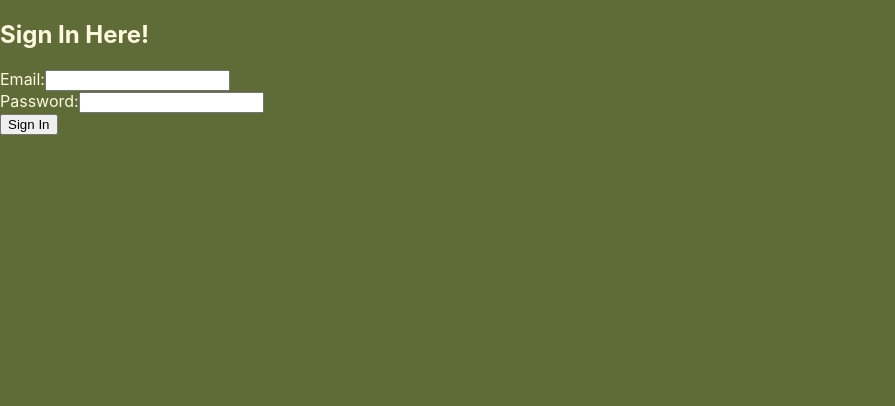
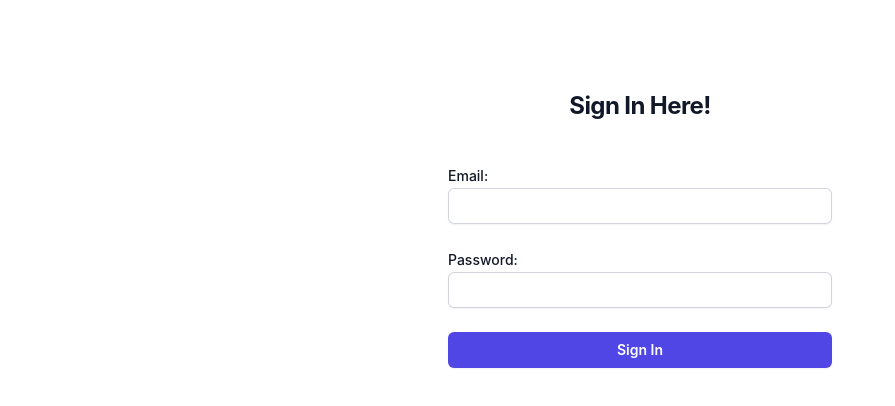
Before and after one commit to nealchapman1995/water_wise, a React (Create React App) app: page / in a window 1280 px wide. Shown: the top 406 px of the page, without its empty margins (0-895 px from the left). Built offline with nearby package versions, Linux system fonts and the light colour scheme; no server answers.

Commit message:
added tailwind css

```diff
--- a/package.json
+++ b/package.json
@@ -38,6 +38,8 @@
     ]
   },
   "devDependencies": {
-    "@babel/plugin-proposal-private-property-in-object": "^7.21.11"
+    "@babel/plugin-proposal-private-property-in-object": "^7.21.11",
+    "@tailwindcss/forms": "^0.5.7",
+    "tailwindcss": "^3.4.9"
   }
 }
--- a/src/Signin.js
+++ b/src/Signin.js
@@ -22,19 +22,23 @@ const SignInForm = ({ setUser }) => {
     };
 
   return (
-    <div>
-        <h2>Sign In Here!</h2>
-        <form onSubmit={handleSignIn}>
-            <div>
-                <label>Email:</label>
-                <input type="email" value={email} onChange={(e) => setEmail(e.target.value)} required></input>
-            </div>
-            <div>
-                <label>Password:</label>
-                <input type="password" value={password} onChange={(e) => setPassword(e.target.value)} required></input>
-            </div>
-            <button type="submit">Sign In</button>
-        </form>
+    <div className="flex min-h-full flex-1 flex-col justify-center px-6 py-12 lg:px-8">
+        <h2 className="mt-10 text-center text-2xl font-bold leading-9 tracking-tight text-gray-900">Sign In Here!</h2>
+        <div className="mt-10 sm:mx-auto sm:w-full sm:max-w-sm">
+            <form onSubmit={handleSignIn} className="space-y-6">
+                <div>
+                    <label className="block text-sm font-medium leading-6 text-gray-900">Email:</label>
+                    <input type="email" value={email} onChange={(e) => setEmail(e.target.value)} required className="block w-full rounded-md border-0 py-1.5 text-gray-900 shadow-sm ring-1 ring-inset ring-gray-300 placeholder:text-gray-400 focus:ring-2 focus:ring-inset focus:ring-indigo-600 sm:text-sm sm:leading-6"></input>
+                </div>
+                <div>
+                    <div className="mt-2">
+                        <label className="block text-sm font-medium leading-6 text-gray-900">Password:</label>
+                        <input type="password" value={password} onChange={(e) => setPassword(e.target.value)} required className="block w-full rounded-md border-0 py-1.5 text-gray-900 shadow-sm ring-1 ring-inset ring-gray-300 placeholder:text-gray-400 focus:ring-2 focus:ring-inset focus:ring-indigo-600 sm:text-sm sm:leading-6"></input>
+                    </div>
+                </div>
+                <button type="submit" className="flex w-full justify-center rounded-md bg-indigo-600 px-3 py-1.5 text-sm font-semibold leading-6 text-white shadow-sm hover:bg-indigo-500 focus-visible:outline focus-visible:outline-2 focus-visible:outline-offset-2 focus-visible:outline-indigo-600">Sign In</button>
+            </form>
+        </div>
         {error && <p style={{ color: "red" }}>{error}</p>}
     </div>
   );
--- a/src/index.css
+++ b/src/index.css
@@ -1,3 +1,8 @@
+@tailwind base;
+@tailwind components;
+@tailwind utilities;
+
+
 body {
   margin: 0;
   font-family: -apple-system, BlinkMacSystemFont, 'Segoe UI', 'Roboto', 'Oxygen',
@@ -5,102 +10,9 @@ body {
     sans-serif;
   -webkit-font-smoothing: antialiased;
   -moz-osx-font-smoothing: grayscale;
-  background-color: #606c38;
-  color: #fefae0;
 }
 
 code {
   font-family: source-code-pro, Menlo, Monaco, Consolas, 'Courier New',
     monospace;
 }
-
-.dayContainer {
-  display: flex;
-  flex-wrap: wrap;
-  gap: 50px;
-  justify-content: center;
-  padding: 20px;
-
-}
-
-@media (max-width: 1118px) {
-  .dayContainer {
-      flex-direction: column; /* Switch to column layout on smaller screens */
-      align-items: center;
-  }
-}
-
-.dayBox {
-  padding: 10px;
-  flex: 1;
-  width: auto;
-  min-width: 175px;
-  max-width: 225px;
-  border-radius: 5%;
-  transition: .5s;
-  padding: 2px;
-  display: flex;
-  flex-direction: column;
-  justify-content: space-between;
-  background-color: #dda15e;
-  color: #283618;
-}
-
-.dayBox:hover {
-  box-shadow: 5px 5px 5px grey;
-  background-color: bisque;
-  transition: .5s;
-  border: 1px solid black;
-}
-
-.citySelector {
-  font-size: 30px;
-}
-
-#citySelect {
-  height: 40px;
-  font-size: 20px;
-}
-
-.tempContainer {
-  display: flex;
-  justify-content: center;
-  gap: 10px;
-}
-
-.detailedViewContainer {
-  position: absolute; /* Ensure it pops up over other content */
-  top: 150px; /* Adjust as needed to position under the day box */
-  left: 50%;
-  transform: translateX(-50%);
-  background: white;
-  padding: 20px;
-  border: 1px solid #ccc;
-  box-shadow: 0 4px 8px rgba(0, 0, 0, 0.2);
-  z-index: 1000; /* Ensure it appears above other content */
-  transition: .5s;
-}
-
-.detailedView {
-  background-color: white;
-  border: 1px solid #ccc;
-  padding: 20px;
-  box-shadow: 0 4px 8px rgba(0, 0, 0, 0.2);
-  color: #606c38;
-}
-
-.detailedView button {
-  background: none;
-  border: none;
-  font-size: 1.2rem;
-  cursor: pointer;
-}
-
-.detailedView h2 {
-  margin: 0 0 20px 0;
-}
-
-.Plants {
-  text-align: left;
-  padding-bottom: 5px;
-}
--- a/src/index.html
+++ b/src/index.html
@@ -1,13 +1,15 @@
 <!DOCTYPE html>
-<html>
+<html lang="en" class="h-full bg-white">
 <head>
   <meta charset="utf-8">
   <meta name="viewport" content="width=device-width, initial-scale=1">
   <title>Welcome to Firebase Hosting</title>
 
-    <!-- update the version number as needed -->
+  <!-- Tailwind CSS -->
+  <link href="/dist/output.css" rel="stylesheet">
+
+  <!-- Firebase SDKs -->
   <script defer src="/__/firebase/10.12.5/firebase-app-compat.js"></script>
-    <!-- include only the Firebase features as you need -->
   <script defer src="/__/firebase/10.12.5/firebase-auth-compat.js"></script>
   <script defer src="/__/firebase/10.12.5/firebase-database-compat.js"></script>
   <script defer src="/__/firebase/10.12.5/firebase-firestore-compat.js"></script>
@@ -17,12 +19,9 @@
   <script defer src="/__/firebase/10.12.5/firebase-analytics-compat.js"></script>
   <script defer src="/__/firebase/10.12.5/firebase-remote-config-compat.js"></script>
   <script defer src="/__/firebase/10.12.5/firebase-performance-compat.js"></script>
-    <!--
-      initialize the SDK after all desired features are loaded, set useEmulator to false
-      to avoid connecting the SDK to running emulators.
-    -->
   <script defer src="/__/firebase/init.js?useEmulator=true"></script>
 
+  <!-- Inline styles (remove or update if using Tailwind CSS) -->
   <style media="screen">
     body { background: #ECEFF1; color: rgba(0,0,0,0.87); font-family: Roboto, Helvetica, Arial, sans-serif; margin: 0; padding: 0; }
     #message { background: white; max-width: 360px; margin: 100px auto 16px; padding: 32px 24px; border-radius: 3px; }
@@ -38,7 +37,7 @@
     }
   </style>
 </head>
-  <body>
+<body class="h-full">
   <div id="message">
     <h2>Welcome</h2>
     <h1>Firebase Hosting Setup Complete</h1>
@@ -50,21 +49,6 @@
   <script>
     document.addEventListener('DOMContentLoaded', function() {
       const loadEl = document.querySelector('#load');
-        // // 🔥🔥🔥🔥🔥🔥🔥🔥🔥🔥🔥🔥🔥🔥🔥🔥🔥🔥🔥🔥🔥🔥🔥🔥🔥🔥🔥🔥🔥🔥🔥
-        // // The Firebase SDK is initialized and available here!
-        //
-        // firebase.auth().onAuthStateChanged(user => { });
-        // firebase.database().ref('/path/to/ref').on('value', snapshot => { });
-        // firebase.firestore().doc('/foo/bar').get().then(() => { });
-        // firebase.functions().httpsCallable('yourFunction')().then(() => { });
-        // firebase.messaging().requestPermission().then(() => { });
-        // firebase.storage().ref('/path/to/ref').getDownloadURL().then(() => { });
-        // firebase.analytics(); // call to activate
-        // firebase.analytics().logEvent('tutorial_completed');
-        // firebase.performance(); // call to activate
-        //
-        // // 🔥🔥🔥🔥🔥🔥🔥🔥🔥🔥🔥🔥🔥🔥🔥🔥🔥🔥🔥🔥🔥🔥🔥🔥🔥🔥🔥🔥🔥🔥🔥
-
       try {
         let app = firebase.app();
         let features = [
--- /dev/null
+++ b/tailwind.config.js
@@ -0,0 +1,13 @@
+/** @type {import('tailwindcss').Config} */
+module.exports = {
+  content: [
+    './src/**/*.{html,js,jsx,ts,tsx}',
+    './public/**/*.html'
+  ],
+  theme: {
+    extend: {},
+  },
+  plugins: [
+    require('@tailwindcss/forms'),
+  ],
+}
```
Also changed, not shown: 2 other files (tests, documents, lock files or other folders). Lines whose indentation alone changed are shown as unchanged.
